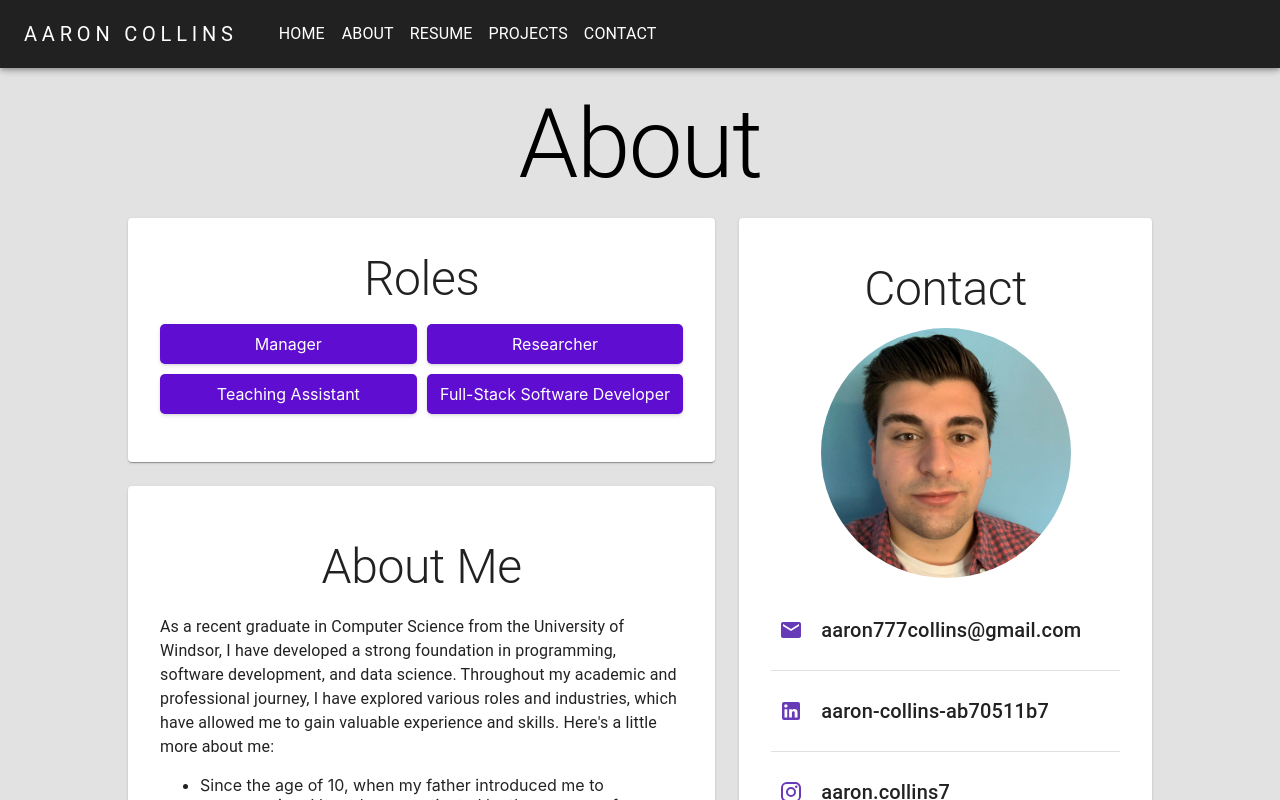
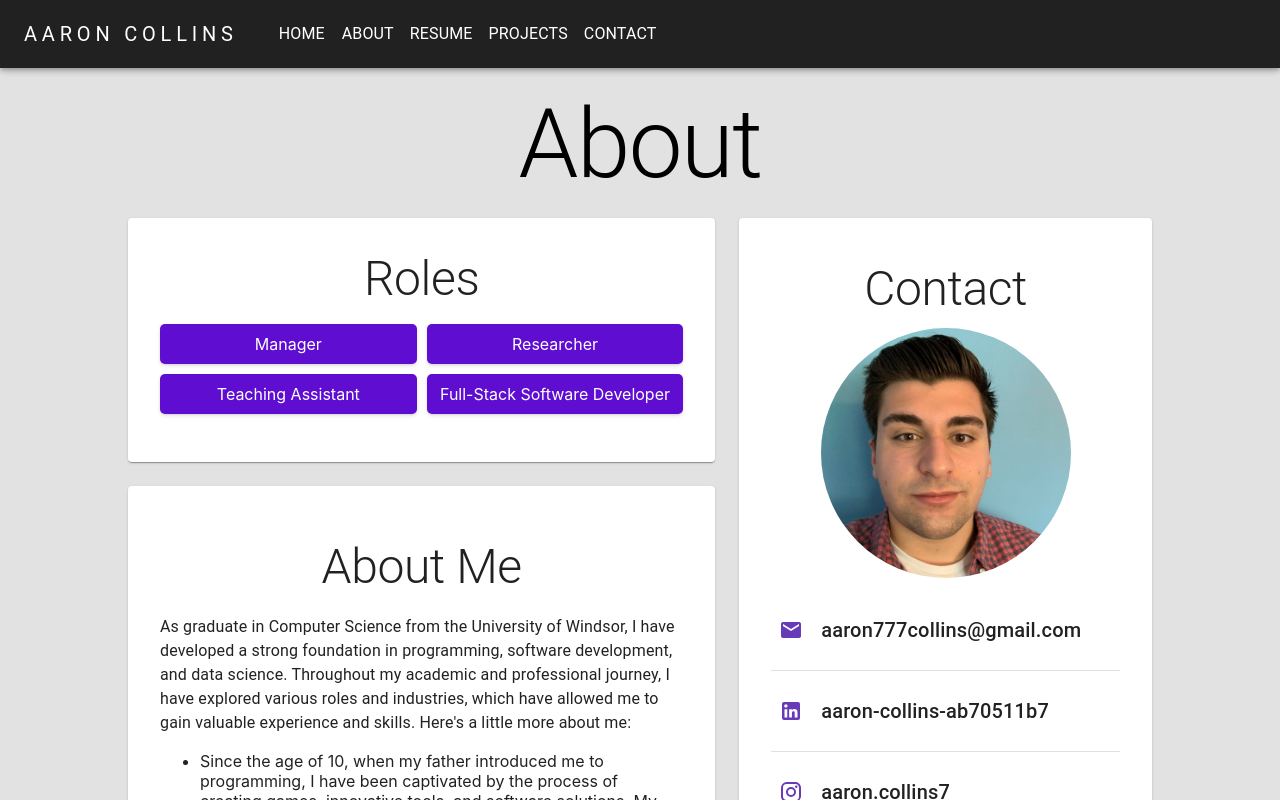
Before and after one commit to aaron777collins/aaron777collins.github.io, a React (Create React App) app: page /#/about in a window 1280 px wide. Shown: the top 800 px of the page. Built offline with nearby package versions, Linux system fonts and the light colour scheme.

Commit message:
Updated About page

```diff
--- a/src/pages/About/Interests/Interests.tsx
+++ b/src/pages/About/Interests/Interests.tsx
@@ -12,7 +12,7 @@ export default function Interests (props: IInterestsProps) {
         About Me
       </Typography>
       <Typography>
-        As a recent graduate in Computer Science from the University of Windsor, I have developed a strong foundation
+        As graduate in Computer Science from the University of Windsor, I have developed a strong foundation
          in programming, software development, and data science. Throughout my academic and professional journey, I have
           explored various roles and industries, which have allowed me to gain valuable experience and skills. Here's a
            little more about me:
```
